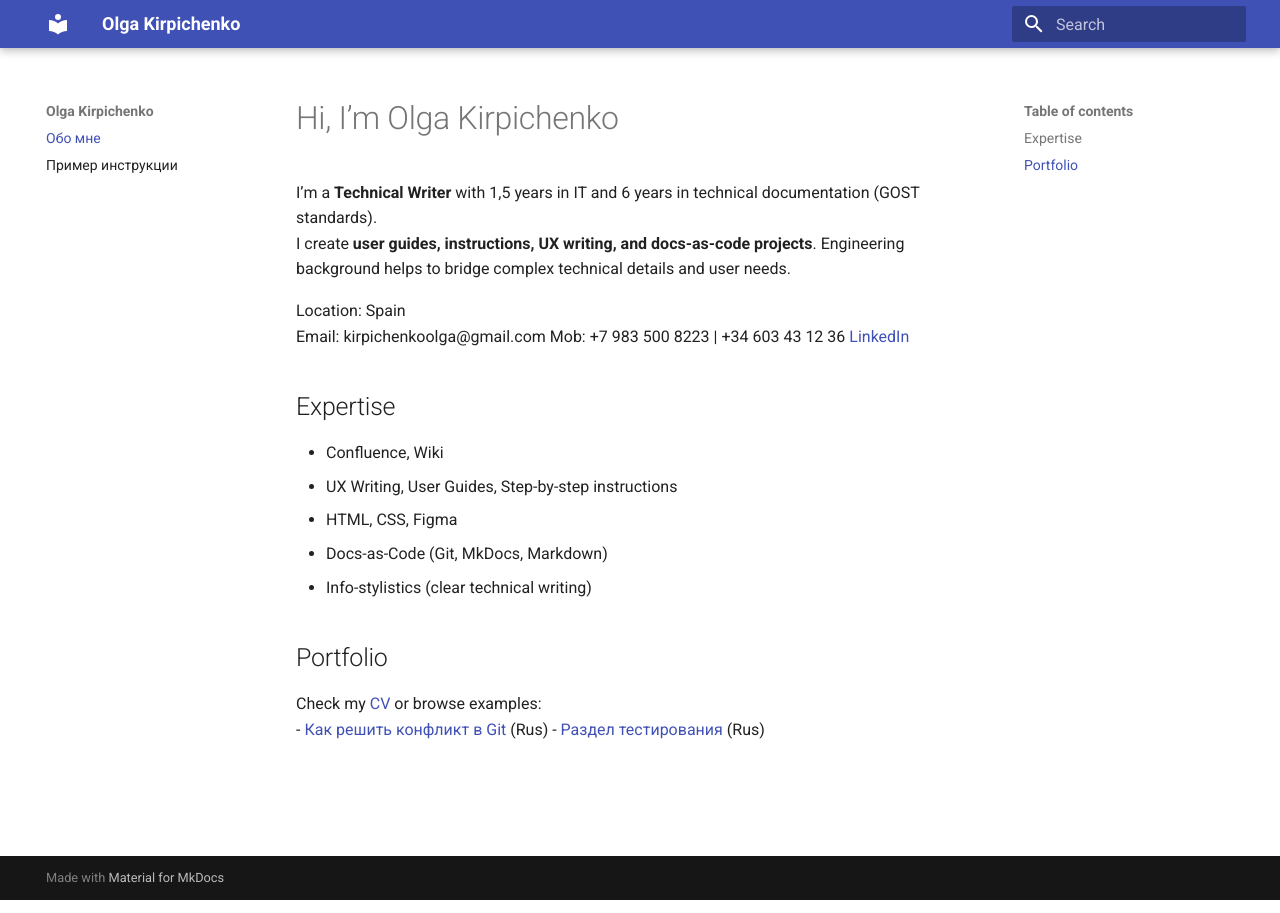
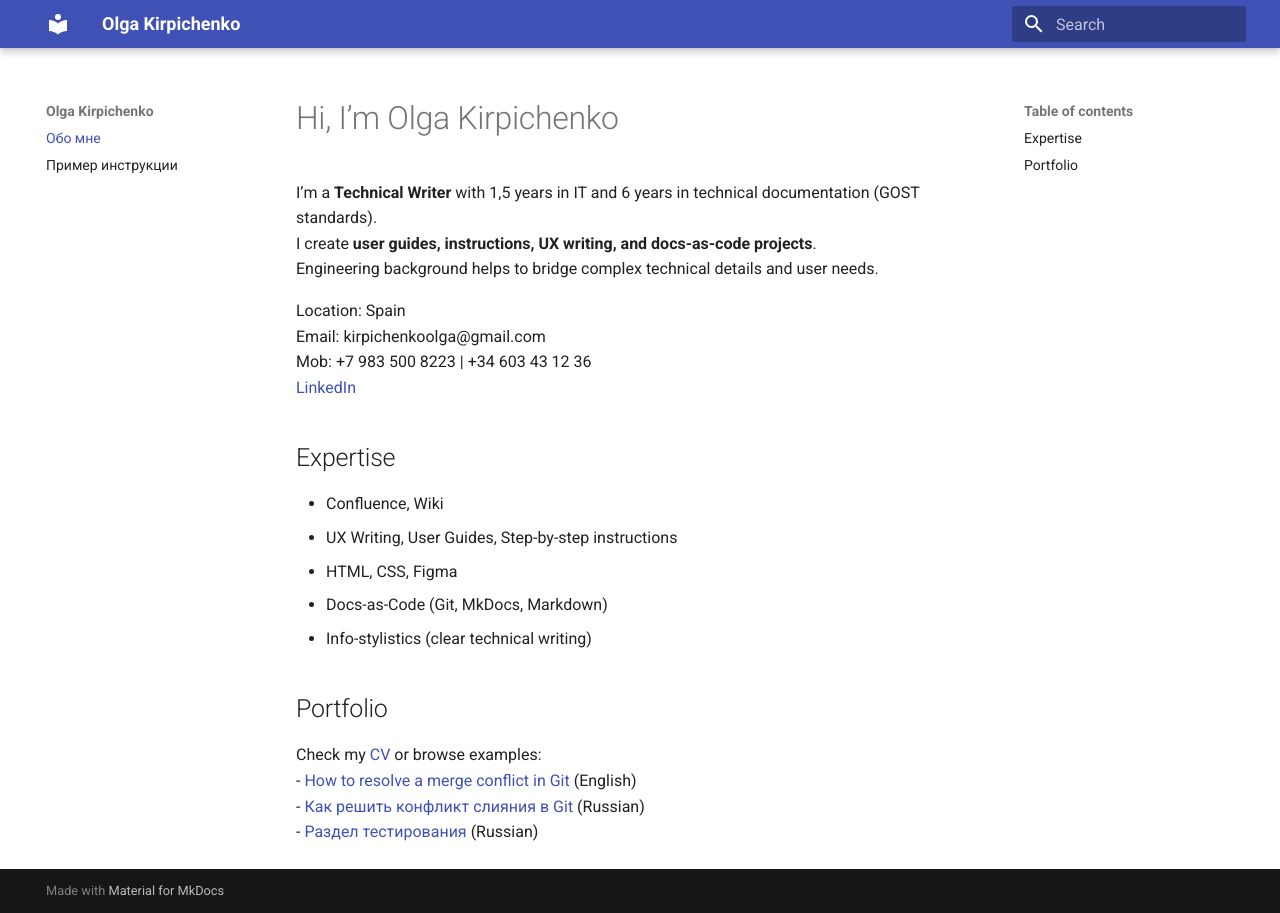
Before and after one commit to OlyaOlya2608/CV_test, an MkDocs documentation site: the page built from docs/index.md, in a window 1280 px wide. Built offline with MkDocs 1.6.1 and Material for MkDocs 9.7.7, drawn with Linux system fonts in a browser that asks for light colours.

Commit message:
aug2_upd

```diff
--- a/docs/index.md
+++ b/docs/index.md
@@ -1,12 +1,12 @@
 # Hi, I’m Olga Kirpichenko
 
 I’m a **Technical Writer** with 1,5 years in IT and 6 years in technical documentation (GOST standards).
-I create **user guides, instructions, UX writing, and docs-as-code projects**.
+I create **user guides, instructions, UX writing, and docs-as-code projects**. </br>
 Engineering background helps to bridge complex technical details and user needs.
 
 Location: Spain
-Email: kirpichenkoolga@gmail.com
-Mob: +7 983 500 8223 | +34 603 43 12 36
+Email: kirpichenkoolga@gmail.com </br>
+Mob: +7 983 500 8223 | +34 603 43 12 36 </br>
 [LinkedIn](https://www.linkedin.com/in/olga-kirpichenko-45bb24372?utm_source=share&utm_campaign=share_via&utm_content=profile&utm_medium=ios_app)
 
 ## Expertise
@@ -19,5 +19,6 @@ Mob: +7 983 500 8223 | +34 603 43 12 36
 
 ## Portfolio
  Check my [CV](cv.md) or browse examples:
-- [Как решить конфликт в Git](docs/git_conflict_rus.md) (Rus)
-- [Раздел тестирования](docs/instruction.md) (Rus)
+- [How to resolve a merge conflict in Git](git_conflict_eng.md) (English)</br>
+- [Как решить конфликт слияния в Git](git_conflict_rus.md) (Russian)</br>
+- [Раздел тестирования](instruction.md) (Russian)</br>
```
Also changed, not shown: docs/git_conflict-eng.md (added, +49 -0 lines).
